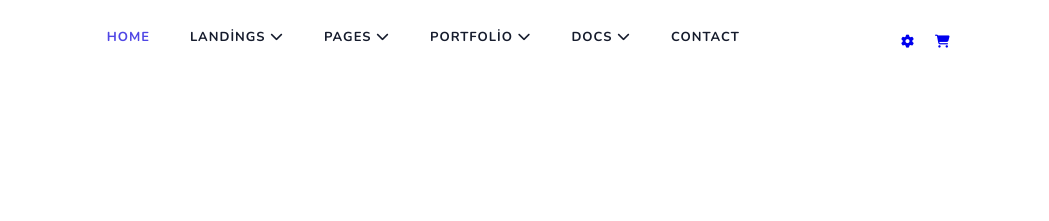
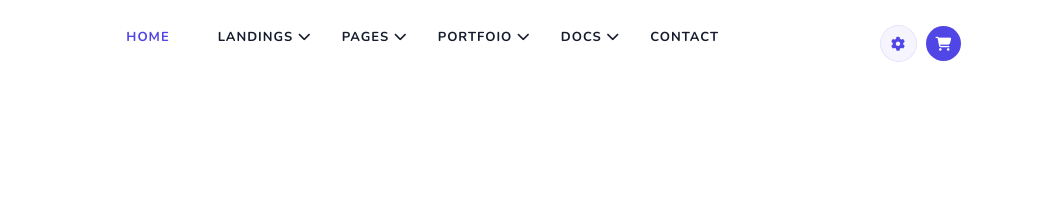
Before and after one commit to rojdasengil/techwind, a plain HTML site: page index.html in a window 1280 px wide. Shown: the top 221 px of the page, 231-1280 px from the left. Drawn offline with nearby package versions, Linux system fonts and the light colour scheme.

Commit message:
headerın butonları yapıldı

```diff
--- a/css/header.css
+++ b/css/header.css
@@ -12,10 +12,9 @@
     padding: 25px 15px;
 }
 
-
 .header-menu > ul > li {
     list-style-type: none;
-    padding-right: 40px;
+    margin-right: 30px;
     cursor: pointer;
     transition-duration: 0.3s;
     --tw-text-opacity: 1;
@@ -25,6 +24,7 @@
 .home {
     --tw-text-opacity: 1;
     color: rgb(79 70 229 / var(--tw-text-opacity));
+    margin-right: 18px;
 }
 
 .header-menu > ul > li:hover {
@@ -33,8 +33,42 @@
     transition-duration: 0.3s;
 }
 
-.header-btn > ul > li {
-    list-style-type: none;
+.header-btn > a {
+    text-decoration: none;
     border-radius: 100%;
     padding: 5px 10px;
+    display: inline-flex;
+    align-items: center;
+    font-size: 14px;
 }
+
+.gear-ıcon {
+    border-width: 1px;
+    height: 25px;
+    width: 15px;
+    --tw-text-opacity: 1;
+    color: rgb(79 70 229 / var(--tw-text-opacity));
+    background-color: rgb(79 70 229 / 0.05);
+    border: 0.5px solid rgb(79 70 229 / 0.1);
+    border-radius: 9999px;
+    margin-right: 4px;
+    transition-duration: 0.5s;
+}
+
+.cart-shopping-ıcon {
+    border-width: 1px;
+    height: 25px;
+    width: 15px;
+    --tw-bg-opacity: 1;
+    background-color: rgb(79 70 229 / var(--tw-bg-opacity));
+    --tw-text-opacity: 1;
+    color: rgb(255 255 255 / var(--tw-text-opacity));
+}
+
+.gear-ıcon:hover {
+    --tw-bg-opacity: 1;
+    background-color: rgb(79 70 229 / var(--tw-bg-opacity));
+    --tw-text-opacity: 1;
+    color: rgb(255 255 255 / var(--tw-text-opacity));
+    transition-duration: 0.5s;
+}
--- a/index.html
+++ b/index.html
@@ -23,7 +23,7 @@
                             <a class="home">HOME</a>
                         </li>
                         <li>
-                            <a>LANDİNGS</a>
+                            <a>LANDINGS</a>
                             <i class="fa-solid fa-chevron-down"></i>
                         </li>
                         <li>
@@ -31,7 +31,7 @@
                             <i class="fa-solid fa-chevron-down"></i>
                         </li>
                         <li>
-                            <a>PORTFOLİO</a>
+                            <a>PORTFOIO</a>
                             <i class="fa-solid fa-chevron-down"></i>
                         </li>
                         <li>
@@ -45,19 +45,14 @@
                 </div>
 
                 <div class="header-btn">
-                   <ul class="d-flex">
-                        <li class="gear-ıcon">
-                            <a href="#">
-                                <i class="fa-solid fa-gear"></i>
-                            </a>
-                        </li>
+                    <a href="#" class="gear-ıcon">
+                        <i class="fa-solid fa-gear"></i>
+                    </a>
 
-                        <li class="cart-shopping-ıcon">
-                            <a href="#">
-                                <i class="fa-solid fa-cart-shopping"></i>
-                               </a>
-                        </li>
-                   </ul>
+                    <a href="#" class="cart-shopping-ıcon">
+                        <i class="fa-solid fa-cart-shopping"></i>
+                    </a>
+
                 </div>
             </div>
         </div>
```
